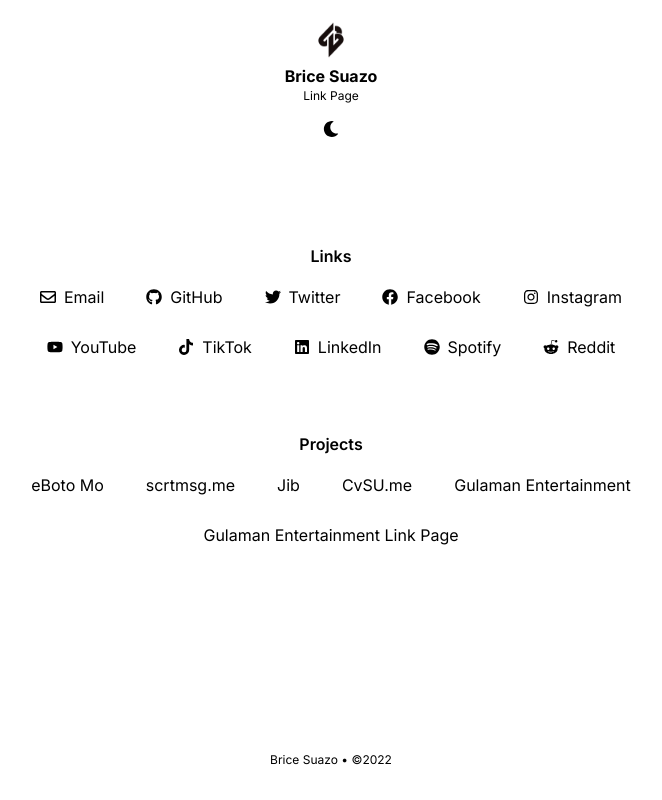
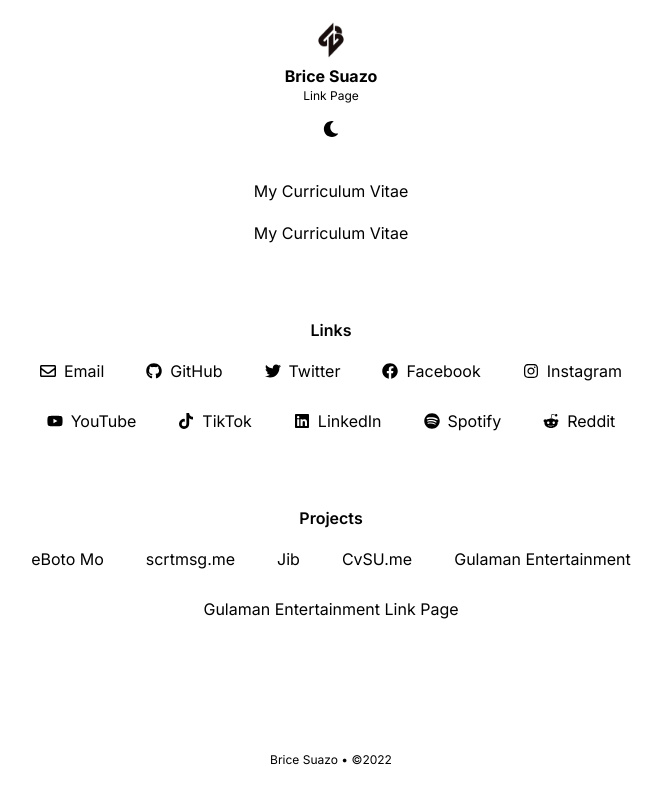
Before and after one commit to bricesuazo/link.bricesuazo.com, a Next.js app: page / in a window 1280 px wide. Shown: the whole page, without its empty margins (309-971 px from the left). Built offline with nearby package versions, Linux system fonts and the light colour scheme.

Commit message:
upload new cv

```diff
--- /dev/null
+++ b/src/app/(cv)/cv/layout.tsx
@@ -0,0 +1,9 @@
+import { Metadata } from "next";
+
+export const metadata: Metadata = {
+  title: "Brice Suazo - CV 2023",
+};
+
+export default function Layout({ children }: { children: React.ReactNode }) {
+  return <>{children}</>;
+}
--- /dev/null
+++ b/src/app/(home)/layout.tsx
@@ -0,0 +1,16 @@
+import Footer from "@/components/Footer";
+import Header from "@/components/Header";
+
+export default function HomeLayout({
+  children,
+}: {
+  children: React.ReactNode;
+}) {
+  return (
+    <main>
+      <Header />
+      {children}
+      <Footer />
+    </main>
+  );
+}
--- a/src/app/page.tsx
+++ b/src/app/(home)/page.tsx
@@ -4,6 +4,21 @@
 export default function Home() {
   return (
     <div className="mx-auto flex h-screen max-w-screen-sm flex-col items-center justify-center gap-y-8 py-8 text-base sm:gap-y-16">
+      <div className="">
+        <Link
+          href="/cv"
+          className="flex w-fit items-center gap-x-2 rounded-md border border-gray-500 border-opacity-0 px-4 py-2 hover:border-opacity-100"
+        >
+          My Curriculum Vitae
+        </Link>
+        <Link
+          href="./Brice Suazo - CV 2023.pdf"
+          className="flex w-fit items-center gap-x-2 rounded-md border border-gray-500 border-opacity-0 px-4 py-2 hover:border-opacity-100"
+        >
+          My Curriculum Vitae
+        </Link>
+      </div>
+
       <div>
         <p className="mb-2 text-center text-base font-semibold">Links</p>
         <ul className="flex flex-wrap justify-center gap-2">
--- a/src/app/layout.tsx
+++ b/src/app/layout.tsx
@@ -1,5 +1,3 @@
-import Footer from "@/components/Footer";
-import Header from "@/components/Header";
 import { ThemeProvider } from "@/components/theme-provider";
 import "@/styles/globals.css";
 import { Metadata } from "next";
@@ -19,7 +17,7 @@
 
 const inter = Inter({ subsets: ["latin"] });
 
-export default function RootLayout({
+export default function HomeLayout({
   children,
 }: {
   children: React.ReactNode;
@@ -28,9 +26,7 @@
     <html className={`${inter.className}`}>
       <body>
         <ThemeProvider attribute="class" defaultTheme="dark">
-          <Header />
           {children}
-          <Footer />
         </ThemeProvider>
       </body>
     </html>
```
Also changed, not shown: src/app/(cv)/cv/page.tsx (added, +14 -0 lines), src/app/(home)/not-found.tsx (renamed from src/app/not-found.tsx, +4 -6 lines), 2 other files (tests, documents, lock files or other folders).
